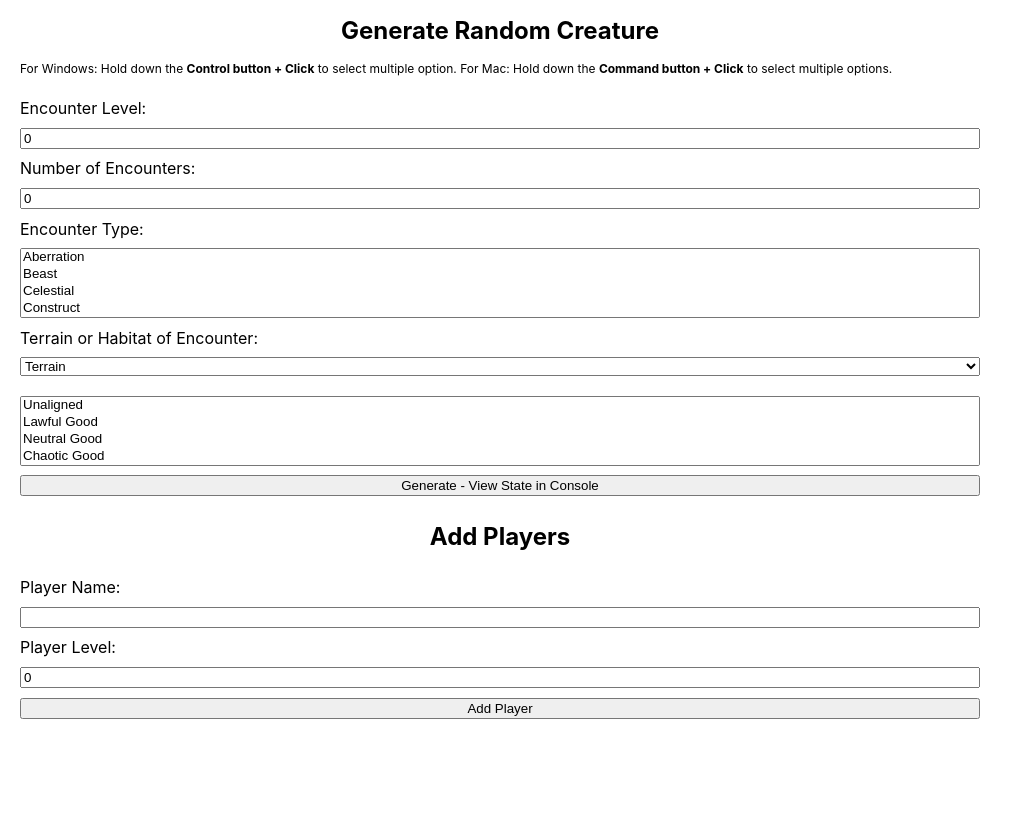
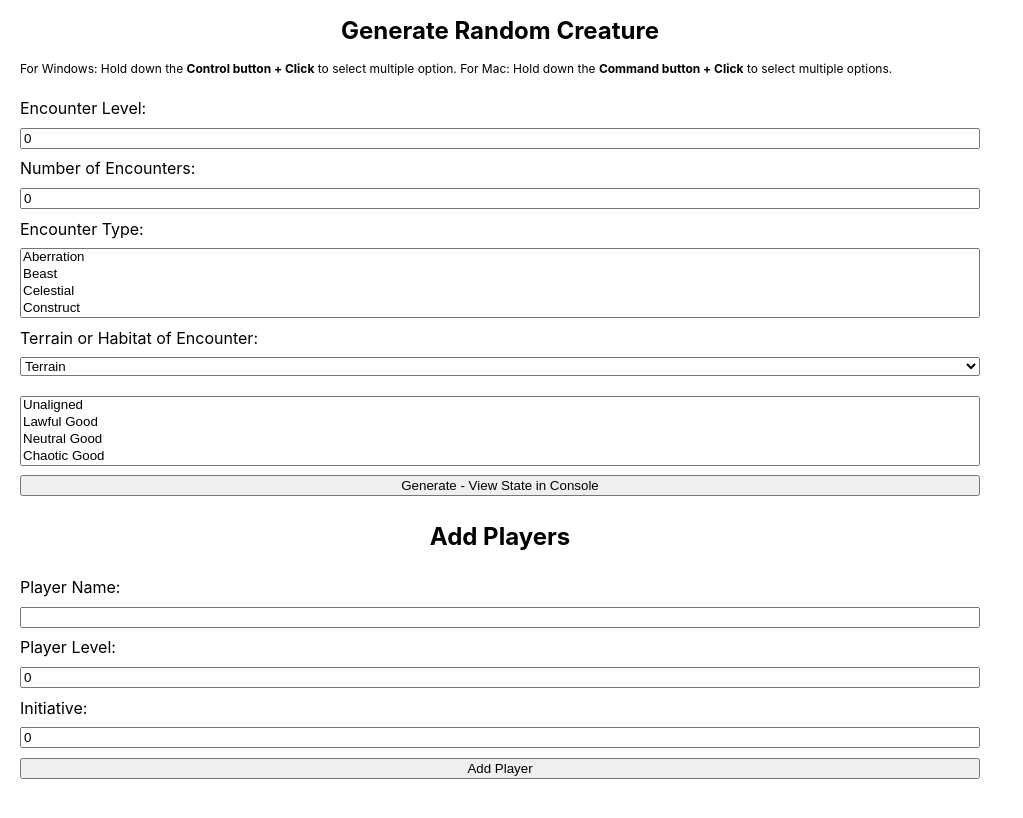
Before and after one commit to DuckEverlasting/Random-Character-Generator, a React (Create React App) app: page / in a window 1280 px wide. Shown: the top 818 px of the page, without its empty margins (0-1023 px from the left). Built offline with nearby package versions, Linux system fonts and the light colour scheme.

Commit message:
added initiative input

```diff
--- a/src/components/CreatureForm.jsx
+++ b/src/components/CreatureForm.jsx
@@ -19,7 +19,8 @@ class CreatureForm extends Component {
             },
             player: {
                 name: "",
-                level: 0
+                level: 0,
+                initiative: 0
             }
         }
     }
@@ -91,7 +92,7 @@ class CreatureForm extends Component {
 
     addPlayer = event => {
         event.preventDefault();
-        console.log(`AddPlayer: Player: ${this.state.player.name}, Level: ${this.state.player.level}`)
+        console.log(`AddPlayer: Player: ${this.state.player.name}, Level: ${this.state.player.level}, Initiative: ${this.state.player.initiative}`)
     }
 
     render() {
@@ -209,6 +210,15 @@ class CreatureForm extends Component {
                         onChange={this.onChangePlayer}
                     />
 
+                    Initiative:
+                    <input
+                        type="number"
+                        min="1"
+                        name="initiative"
+                        value={this.state.player.initiative}
+                        onChange={this.onChangePlayer}
+                    />
+
                     <button type='submit'>Add Player</button>
                 </form>
 
```
